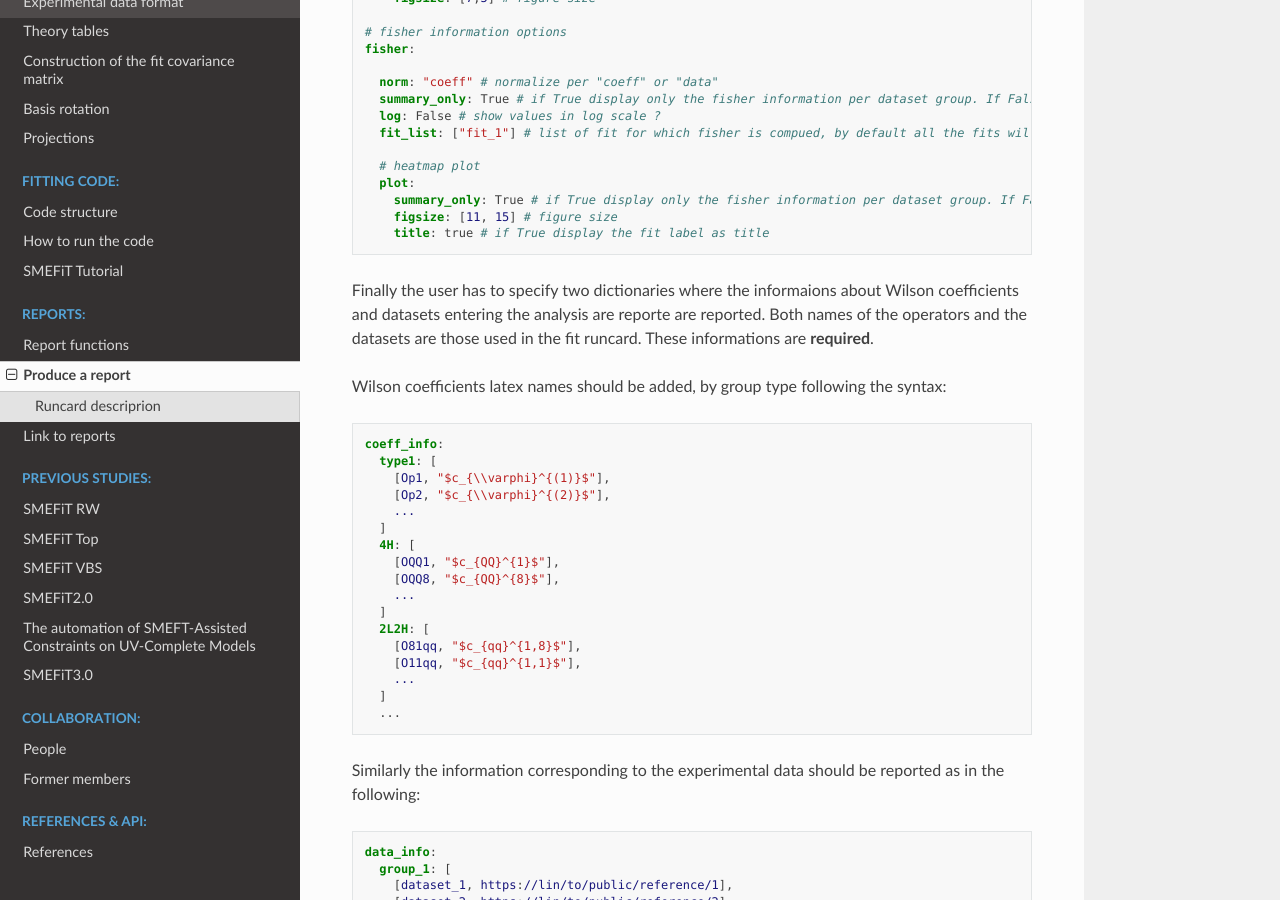
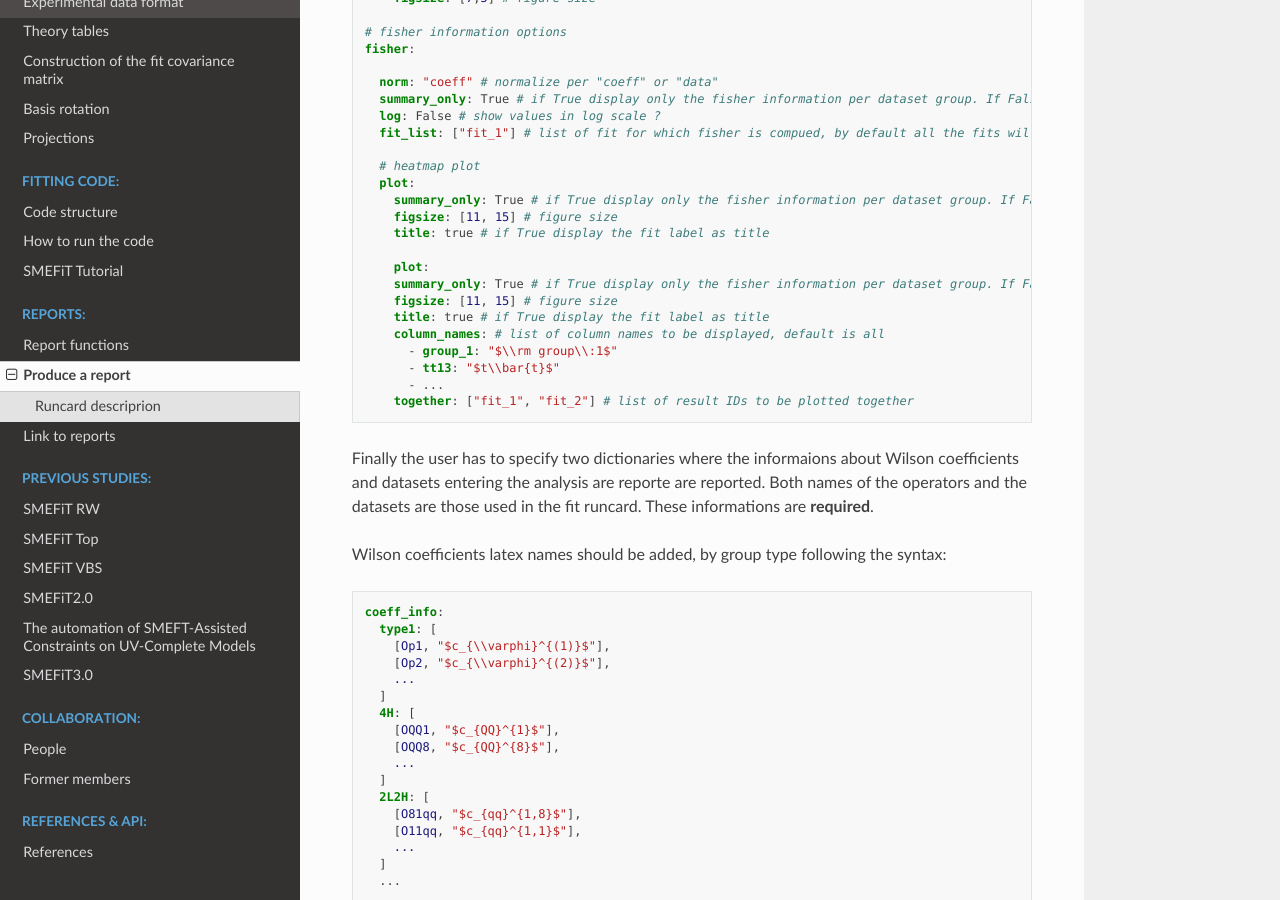
Before and after one commit to LHCfitNikhef/smefit_release, a Sphinx documentation site: the page built from docs/source/report/running.md, in a window 1280 px wide and 900 px high, scrolled down 2831 px. Built offline with Sphinx 7.4.7 and the Read the Docs theme 3.1.0, drawn with Linux system fonts in a browser that asks for light colours; pages that are not in the unit, such as notebooks, are missing from menus.

Commit message:
supporting quadratics

````diff
--- a/docs/source/report/running.md
+++ b/docs/source/report/running.md
@@ -168,6 +168,16 @@ fisher:
     figsize: [11, 15] # figure size
     title: true # if True display the fit label as title
 
+    plot:
+    summary_only: True # if True display only the fisher information per dataset group. If False will show the fine grained dataset per dataset
+    figsize: [11, 15] # figure size
+    title: true # if True display the fit label as title
+    column_names: # list of column names to be displayed, default is all
+      - group_1: "$\\rm group\\:1$"
+      - tt13: "$t\\bar{t}$"
+      - ...
+    together: ["fit_1", "fit_2"] # list of result IDs to be plotted together
+
 ```
 
 Finally the user has to specify two dictionaries where the informaions about
````
Also changed, not shown: 1 other file.
